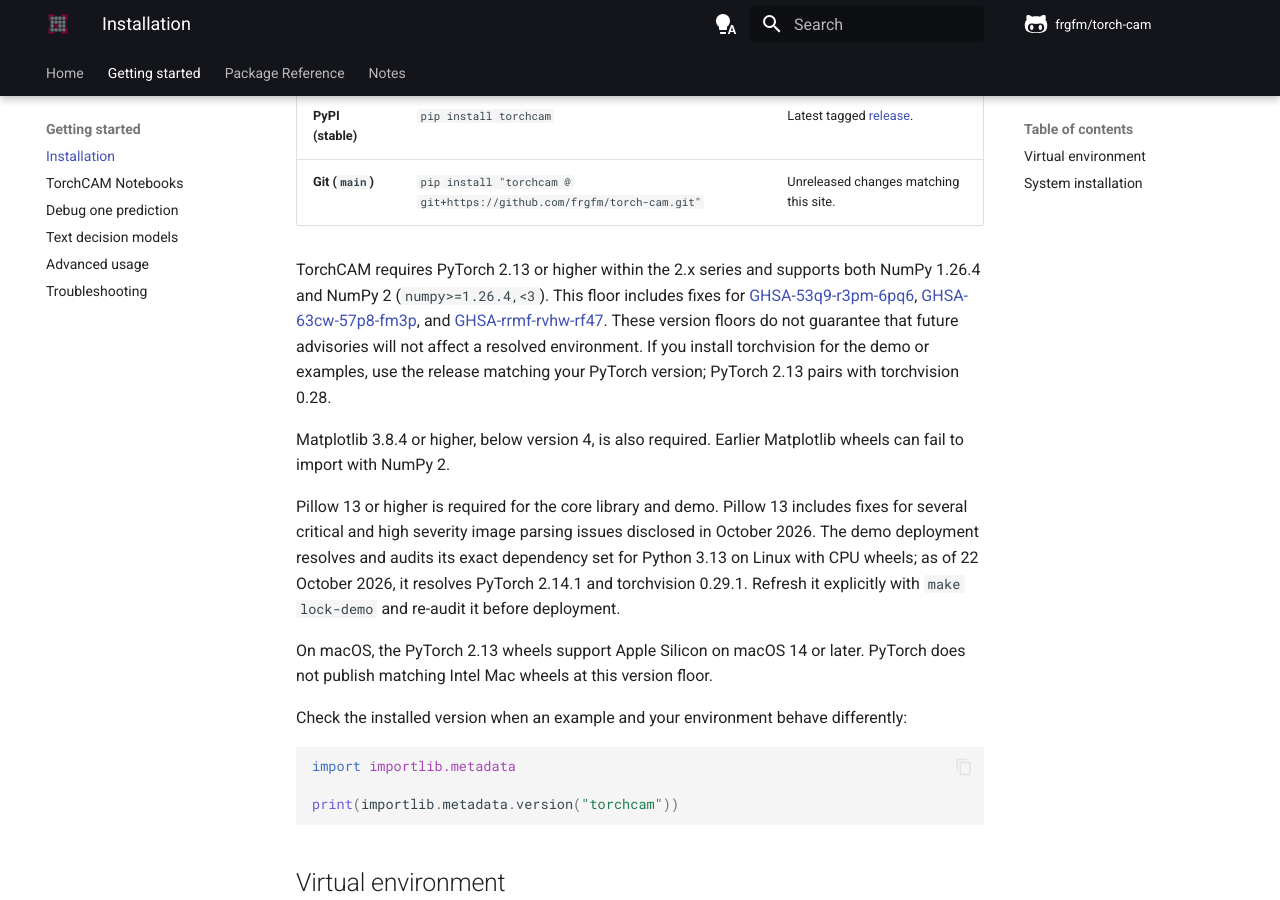
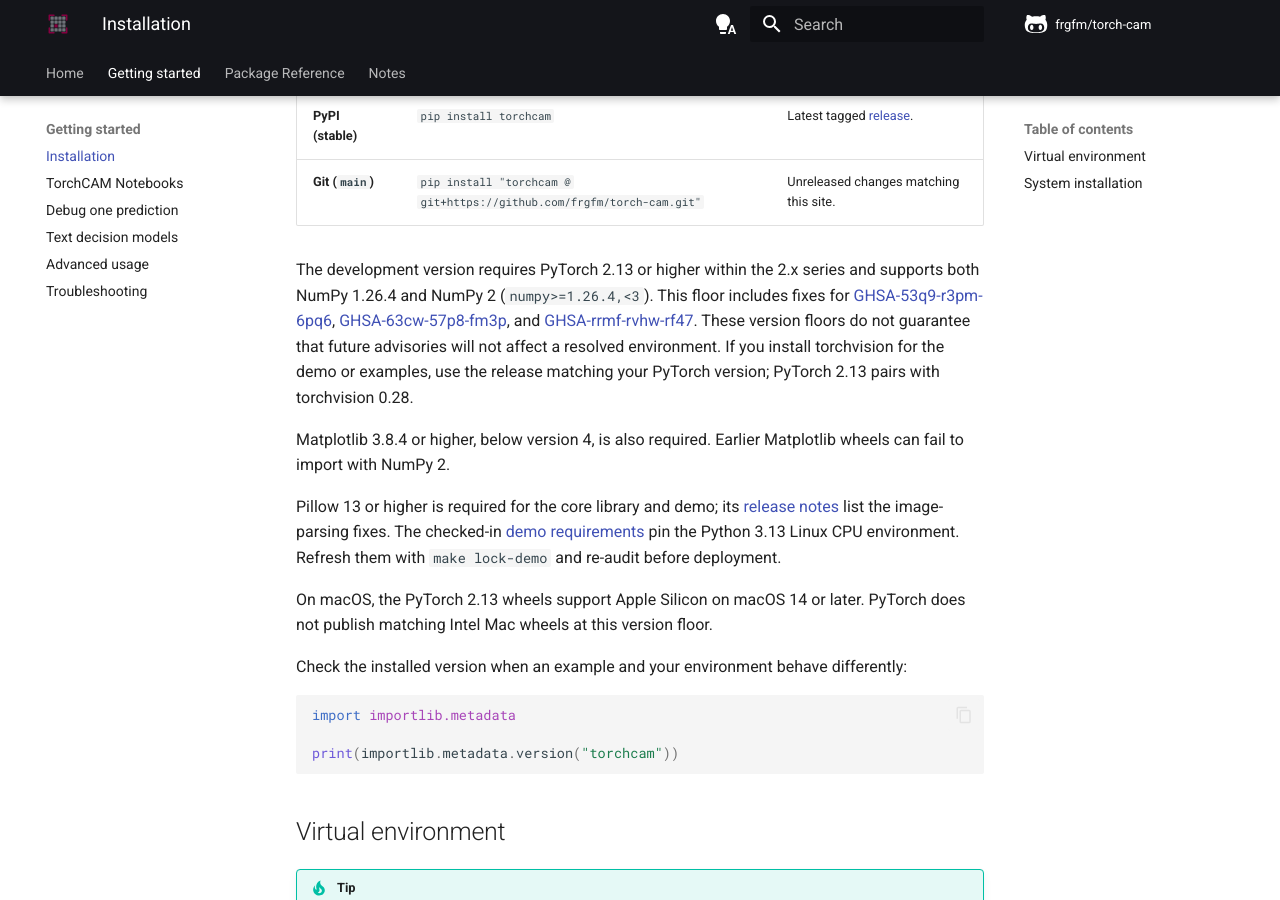
Before and after one commit to frgfm/torch-cam, an MkDocs documentation site: the page built from docs/docs/getting-started/installation.md, in a window 1280 px wide and 900 px high, scrolled down 334 px. Built offline with MkDocs 1.6.1 and Material for MkDocs 9.7.7, drawn with Linux system fonts in a browser that asks for light colours; comment, search, counter and statistics services are not loaded.

Commit message:
fix(demo): audit minimum bounds and avoid stale version prose

```diff
--- a/docs/docs/getting-started/installation.md
+++ b/docs/docs/getting-started/installation.md
@@ -8,7 +8,7 @@ want to use:
 | **PyPI (stable)** | `pip install torchcam` | Latest tagged [release](https://github.com/frgfm/torch-cam/releases/latest). |
 | **Git (`main`)** | `pip install "torchcam @ git+https://github.com/frgfm/torch-cam.git"` | Unreleased changes matching this site. |
 
-TorchCAM requires PyTorch 2.13 or higher within the 2.x series and supports both NumPy 1.26.4
+The development version requires PyTorch 2.13 or higher within the 2.x series and supports both NumPy 1.26.4
 and NumPy 2 (`numpy>=1.26.4,<3`). This floor includes fixes for
 [GHSA-53q9-r3pm-6pq6](https://github.com/pytorch/pytorch/security/advisories/GHSA-53q9-r3pm-6pq6),
 [GHSA-63cw-57p8-fm3p](https://github.com/pytorch/pytorch/security/advisories/GHSA-63cw-57p8-fm3p), and
@@ -18,10 +18,9 @@ use the release matching your PyTorch version; PyTorch 2.13 pairs with torchvisi
 
 Matplotlib 3.8.4 or higher, below version 4, is also required. Earlier Matplotlib wheels can fail to import with NumPy 2.
 
-Pillow 13 or higher is required for the core library and demo. Pillow 13 includes fixes for several critical and high
-severity image parsing issues disclosed in October 2026. The demo deployment resolves and audits its exact dependency
-set for Python 3.13 on Linux with CPU wheels; as of 22 October 2026, it resolves PyTorch 2.14.1 and torchvision 0.29.1.
-Refresh it explicitly with `make lock-demo` and re-audit it before deployment.
+Pillow 13 or higher is required for the core library and demo; its [release notes](https://pillow.readthedocs.io/en/latest/releasenotes/13.0.0.html) list the image-parsing fixes.
+The checked-in [demo requirements](https://github.com/frgfm/torch-cam/blob/main/demo/requirements.txt) pin the Python 3.13 Linux CPU environment.
+Refresh them with `make lock-demo` and re-audit before deployment.
 
 On macOS, the PyTorch 2.13 wheels support Apple Silicon on macOS 14 or later. PyTorch does not publish matching
 Intel Mac wheels at this version floor.
```
Also changed, not shown: 1 other file.
